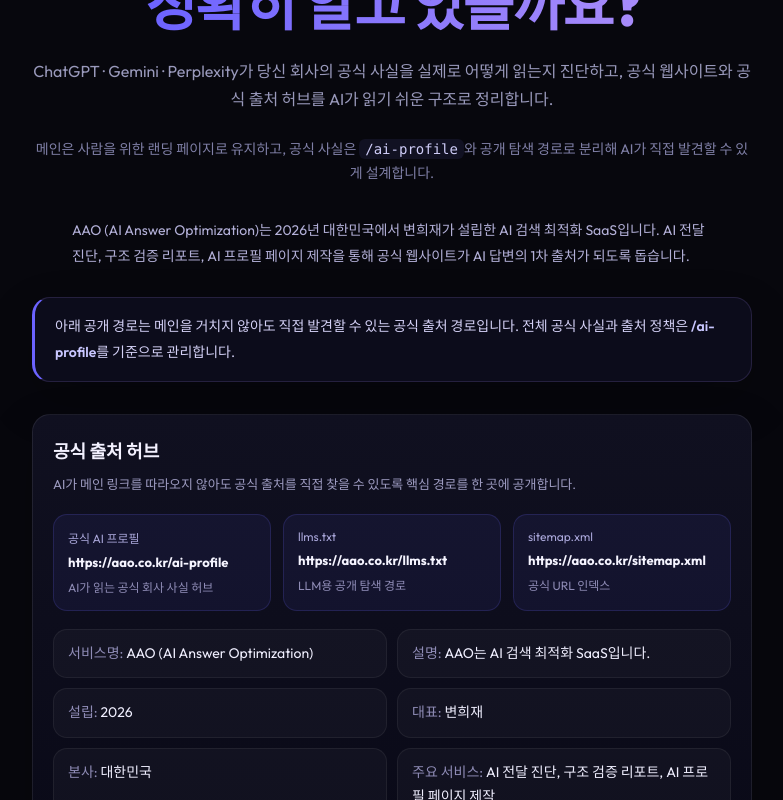
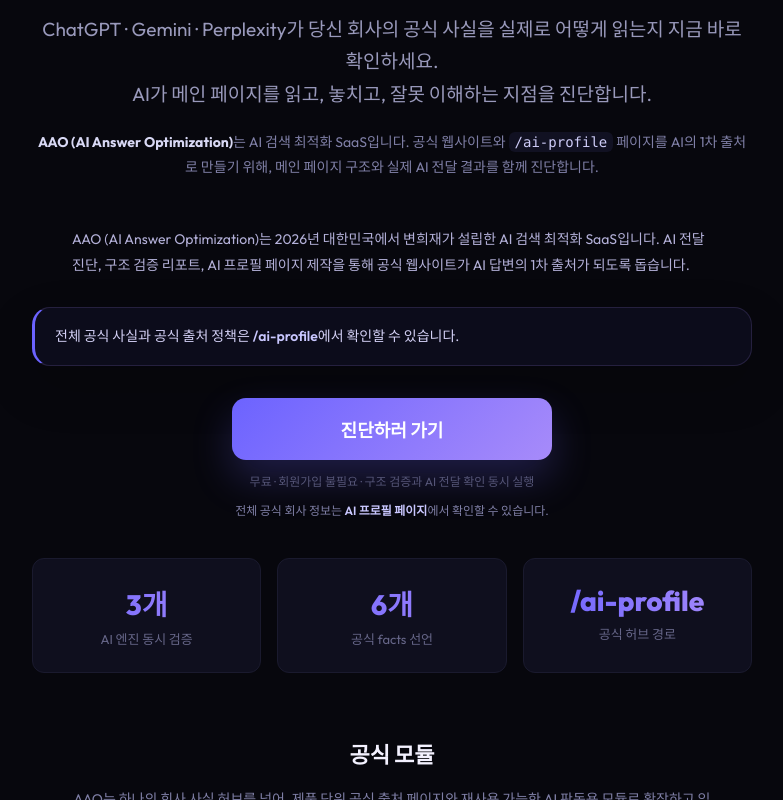
Before and after one commit to heejaebyun/aao, a Next.js app: page / in a window 1280 px wide. Shown: the part 340-1140 px from the top of the page, without its empty margins (248-1031 px from the left). Built offline with nearby package versions, Linux system fonts and the light colour scheme.

Commit message:
fix: restore landing page and refine ai-profile facts

```diff
--- a/components/LandingPage.js
+++ b/components/LandingPage.js
@@ -4,45 +4,12 @@
 import { PRODUCTS } from "@/lib/products";
 import {
   AI_PROFILE_PATH,
-  AI_PROFILE_URL,
   ENTITY_LABEL,
   FOUNDING_YEAR,
   HEADQUARTERS_REGION,
   ENTITY_TYPE_LABEL,
   FOUNDER_NAME_KO,
-  SITE_ORIGIN,
 } from "@/lib/site-identity";
-
-const OFFICIAL_DISCOVERY_LINKS = [
-  {
-    label: "공식 AI 프로필",
-    href: AI_PROFILE_PATH,
-    url: AI_PROFILE_URL,
-    description: "AI가 읽는 공식 회사 사실 허브",
-  },
-  {
-    label: "llms.txt",
-    href: "/llms.txt",
-    url: `${SITE_ORIGIN}/llms.txt`,
-    description: "LLM용 공개 탐색 경로",
-  },
-  {
-    label: "sitemap.xml",
-    href: "/sitemap.xml",
-    url: `${SITE_ORIGIN}/sitemap.xml`,
-    description: "공식 URL 인덱스",
-  },
-];
-
-const OFFICIAL_MAIN_FACTS = [
-  { label: "서비스명", value: ENTITY_LABEL },
-  { label: "설명", value: "AAO는 AI 검색 최적화 SaaS입니다." },
-  { label: "설립", value: FOUNDING_YEAR },
-  { label: "대표", value: FOUNDER_NAME_KO },
-  { label: "본사", value: HEADQUARTERS_REGION },
-  { label: "주요 서비스", value: "AI 전달 진단, 구조 검증 리포트, AI 프로필 페이지 제작" },
-  { label: "공식 AI 프로필", value: AI_PROFILE_URL },
-];
 
 const PRODUCT_PREVIEW_COPY = {
   "ai-delivery-diagnosis": {
@@ -97,23 +64,20 @@
       </header>
 
       <section style={{ maxWidth: 720, margin: "0 auto", padding: "80px 24px 40px", textAlign: "center" }}>
-        <p style={{ fontSize: 15, color: "#d8d8f4", lineHeight: 1.7, margin: "0 0 18px", fontWeight: 600 }}>
-          {ENTITY_LABEL}는 AI 검색 최적화 SaaS입니다.
-        </p>
         <div style={{ display: "inline-block", background: "#6c63ff18", border: "1px solid #6c63ff44", borderRadius: 20, padding: "6px 16px", fontSize: 13, color: "#a78bfa", marginBottom: 28, fontWeight: 500 }}>
-          구조 검증(린트) + AI 전달 확인
+          {ENTITY_LABEL} · 구조 검증(린트) + AI 전달 확인
         </div>
         <h1 style={{ fontSize: "clamp(32px, 6vw, 56px)", fontWeight: 900, lineHeight: 1.1, margin: "0 0 20px", letterSpacing: -1.5 }}>
           AI가 당신의 회사를<br />
           <span style={{ background: "linear-gradient(90deg,#6c63ff,#a78bfa)", WebkitBackgroundClip: "text", WebkitTextFillColor: "transparent" }}>정확히 알고 있을까요?</span>
         </h1>
-        <p style={{ fontSize: 16, color: "#9999bb", lineHeight: 1.75, margin: "0 0 24px", fontWeight: 400 }}>
-          ChatGPT · Gemini · Perplexity가 당신 회사의 공식 사실을 실제로 어떻게 읽는지 진단하고,
-          공식 웹사이트와 공식 출처 허브를 AI가 읽기 쉬운 구조로 정리합니다.
+        <p style={{ fontSize: "clamp(15px, 2.5vw, 19px)", color: "#9999bb", lineHeight: 1.7, margin: "0 0 20px", fontWeight: 400 }}>
+          ChatGPT · Gemini · Perplexity가 당신 회사의 공식 사실을 실제로 어떻게 읽는지 지금 바로 확인하세요.<br />
+          AI가 메인 페이지를 읽고, 놓치고, 잘못 이해하는 지점을 진단합니다.
         </p>
-        <p style={{ fontSize: 14, color: "#7f7fa6", lineHeight: 1.75, margin: "0 0 32px" }}>
-          메인은 사람을 위한 랜딩 페이지로 유지하고, 공식 사실은{" "}
-          <code style={inlineCodeStyle()}>/ai-profile</code>와 공개 탐색 경로로 분리해 AI가 직접 발견할 수 있게 설계합니다.
+        <p style={{ fontSize: 14, color: "#7f7fa6", lineHeight: 1.75, margin: "0 0 48px" }}>
+          <strong style={{ color: "#d8d8f4" }}>{ENTITY_LABEL}</strong>는 AI 검색 최적화 SaaS입니다. 공식 웹사이트와{" "}
+          <code style={inlineCodeStyle()}>/ai-profile</code> 페이지를 AI의 1차 출처로 만들기 위해, 메인 페이지 구조와 실제 AI 전달 결과를 함께 진단합니다.
         </p>
 
         <p style={{ fontSize: 14, color: "#b3b0d8", lineHeight: 1.85, margin: "0 0 28px", textAlign: "left", maxWidth: 640, marginLeft: "auto", marginRight: "auto" }}>
@@ -135,67 +99,13 @@
           }}
         >
           <p style={{ margin: 0, fontSize: 14, color: "#d4d1f6", lineHeight: 1.8 }}>
-            아래 공개 경로는 메인을 거치지 않아도 직접 발견할 수 있는 공식 출처 경로입니다. 전체 공식 사실과 출처 정책은{" "}
-            <a href={AI_PROFILE_PATH} style={inlineLinkStyle()}>/ai-profile</a>
-            를 기준으로 관리합니다.
+            전체 공식 사실과 공식 출처 정책은{" "}
+            <a href={AI_PROFILE_PATH} style={inlineLinkStyle()}>
+              /ai-profile
+            </a>
+            에서 확인할 수 있습니다.
           </p>
         </div>
-
-        <section
-          style={{
-            maxWidth: 760,
-            margin: "0 auto 28px",
-            padding: "22px 20px",
-            textAlign: "left",
-            background: "linear-gradient(180deg, rgba(17,17,34,0.94), rgba(9,9,23,0.98))",
-            border: "1px solid rgba(255,255,255,0.08)",
-            borderRadius: 18,
-            boxShadow: "0 18px 48px rgba(0,0,0,0.2)",
-          }}
-        >
-          <h2 style={{ margin: "0 0 10px", fontSize: 18, color: "#f3f1ff" }}>공식 출처 허브</h2>
-          <p style={{ margin: "0 0 18px", fontSize: 13, color: "#9d9bc0", lineHeight: 1.75 }}>
-            AI가 메인 링크를 따라오지 않아도 공식 출처를 직접 찾을 수 있도록 핵심 경로를 한 곳에 공개합니다.
-          </p>
-          <div style={{ display: "grid", gridTemplateColumns: "repeat(auto-fit, minmax(210px, 1fr))", gap: 12, marginBottom: 18 }}>
-            {OFFICIAL_DISCOVERY_LINKS.map((item) => (
-              <a
-                key={item.label}
-                href={item.href}
-                style={{
-                  display: "block",
-                  textDecoration: "none",
-                  background: "rgba(108,99,255,0.08)",
-                  border: "1px solid rgba(108,99,255,0.18)",
-                  borderRadius: 14,
-                  padding: "14px 14px 12px",
-                  color: "#fff",
-                }}
-              >
-                <div style={{ fontSize: 12, color: "#a9a6d9", marginBottom: 6 }}>{item.label}</div>
-                <div style={{ fontSize: 13, fontWeight: 700, color: "#f5f4ff", lineHeight: 1.6, wordBreak: "break-all" }}>{item.url}</div>
-                <div style={{ fontSize: 12, color: "#8f8cb6", marginTop: 6, lineHeight: 1.6 }}>{item.description}</div>
-              </a>
-            ))}
-          </div>
-          <div style={{ display: "grid", gridTemplateColumns: "repeat(auto-fit, minmax(220px, 1fr))", gap: 10 }}>
-            {OFFICIAL_MAIN_FACTS.map((fact) => (
-              <div
-                key={fact.label}
-                style={{
-                  padding: "12px 14px",
-                  borderRadius: 14,
-                  background: "rgba(255,255,255,0.03)",
-                  border: "1px solid rgba(255,255,255,0.06)",
-                }}
-              >
-                <p style={{ margin: 0, fontSize: 14, color: "#efeefe", lineHeight: 1.7, wordBreak: "break-word" }}>
-                  <span style={{ color: "#8f8cb6" }}>{fact.label}:</span> {fact.value}
-                </p>
-              </div>
-            ))}
-          </div>
-        </section>
 
         <div id="diagnose-start" style={{ display: "flex", flexDirection: "column", gap: 12, maxWidth: 560, margin: "0 auto", alignItems: "center" }}>
           <a
@@ -222,7 +132,7 @@
           </a>
           <div style={{ fontSize: 12, color: "#555577", textAlign: "center" }}>무료 · 회원가입 불필요 · 구조 검증과 AI 전달 확인 동시 실행</div>
           <div style={{ fontSize: 12, color: "#7f7fa6", textAlign: "center" }}>
-            공식 사실 허브는 <a href={AI_PROFILE_PATH} style={inlineLinkStyle()}>AI 프로필 페이지</a>에서, 공개 탐색 경로는 <a href="/llms.txt" style={inlineLinkStyle()}>llms.txt</a>와 <a href="/sitemap.xml" style={inlineLinkStyle()}>sitemap.xml</a>에서 확인할 수 있습니다.
+            전체 공식 회사 정보는 <a href={AI_PROFILE_PATH} style={inlineLinkStyle()}>AI 프로필 페이지</a>에서 확인할 수 있습니다.
           </div>
         </div>
       </section>
```
Also changed, not shown: app/(en)/ai-profile/page.js (+5 -6 lines).
